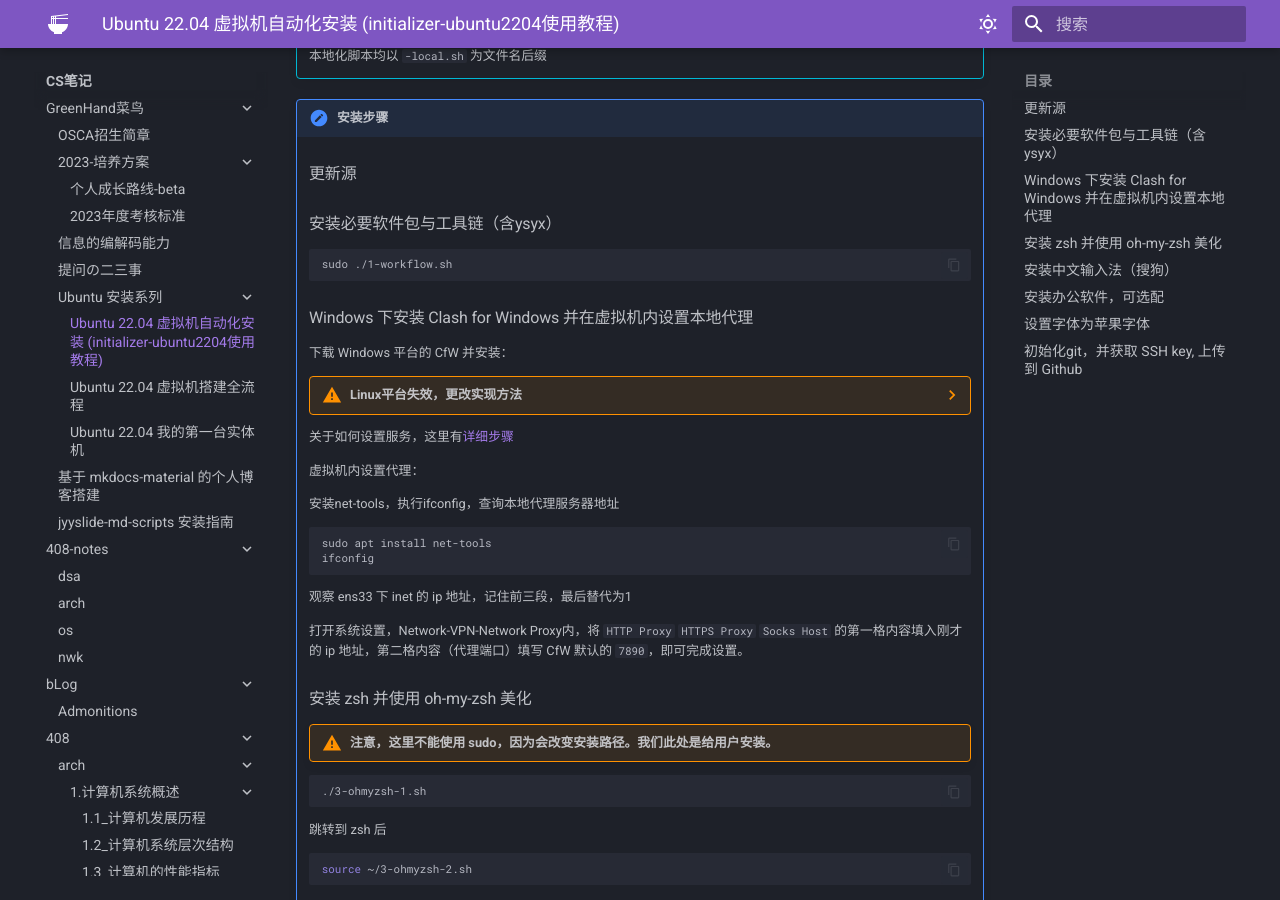
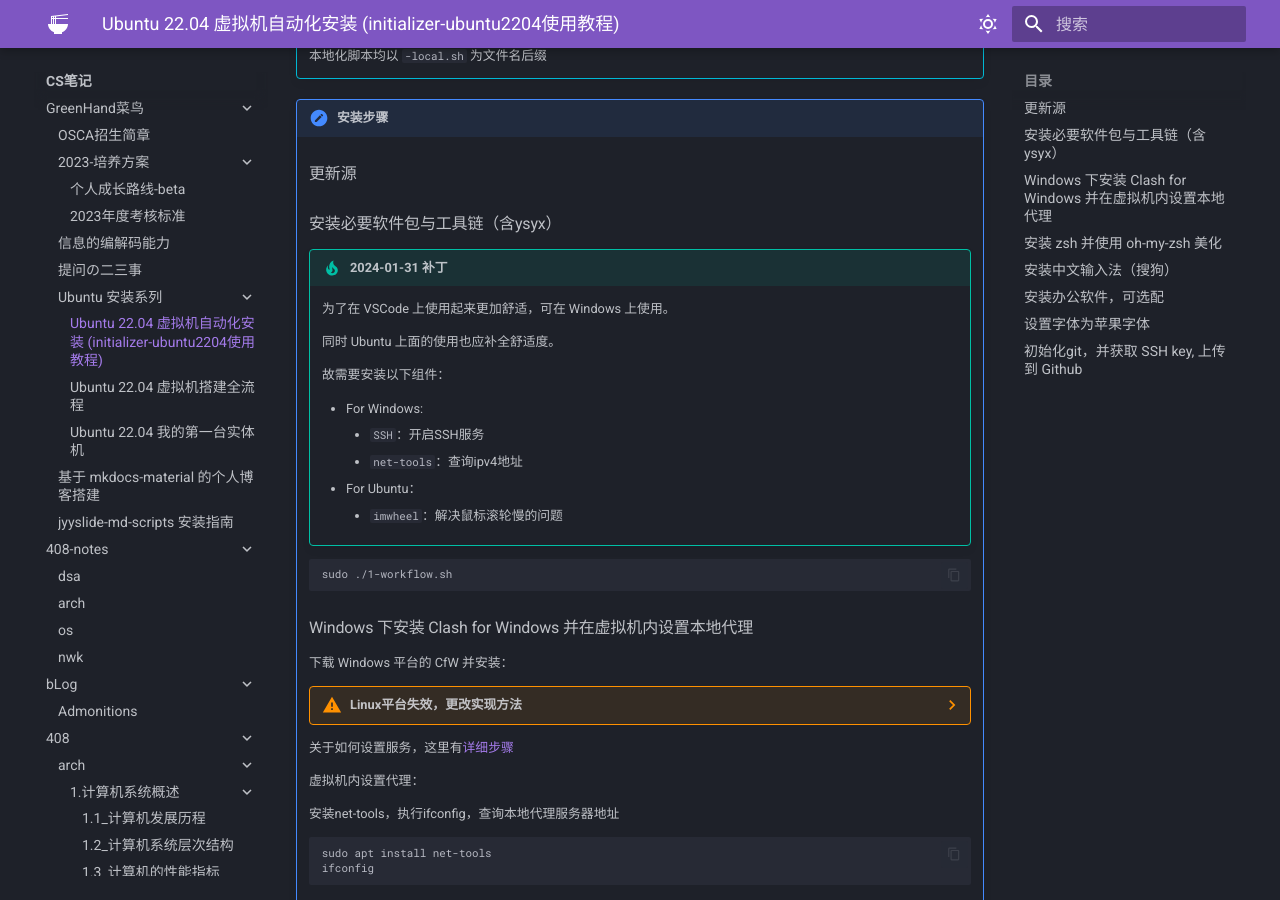
Before and after one commit to Haohahahaha/cs, an MkDocs documentation site: the page built from docs/greenhand/initializer-ubuntu2204/install.md, in a window 1280 px wide and 900 px high, scrolled down 498 px. Built offline with MkDocs 1.6.1 and Material for MkDocs 9.7.7, drawn with Linux system fonts in a browser that asks for light colours.

Commit message:
2024-02-01_01:14:15 update

````diff
--- a/docs/greenhand/initializer-ubuntu2204/install.md
+++ b/docs/greenhand/initializer-ubuntu2204/install.md
@@ -21,6 +21,20 @@
 	### 更新源
 
 	### 安装必要软件包与工具链（含ysyx）
+
+	!!! tip "2024-01-31 补丁"
+
+		为了在 VSCode 上使用起来更加舒适，可在 Windows 上使用。
+
+		同时 Ubuntu 上面的使用也应补全舒适度。
+
+		故需要安装以下组件：
+
+		- For Windows:
+			- `SSH`：开启SSH服务
+			- `net-tools`：查询ipv4地址
+		- For Ubuntu：
+		    - `imwheel`：解决鼠标滚轮慢的问题
 
 	```bash
 	sudo ./1-workflow.sh
````
Also changed, not shown: 1 other file.
